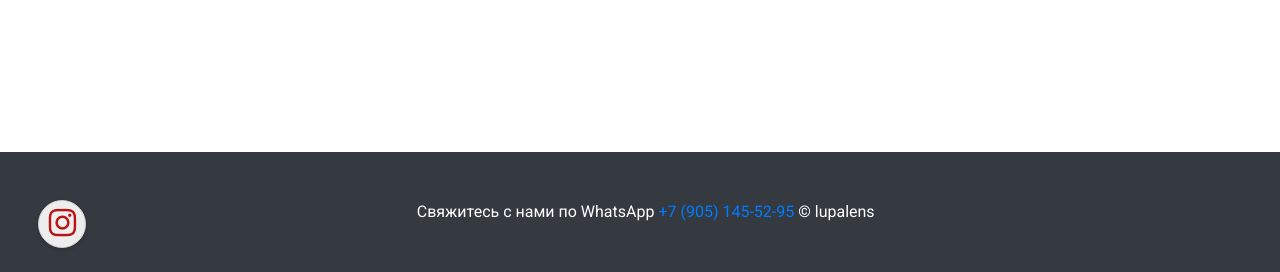
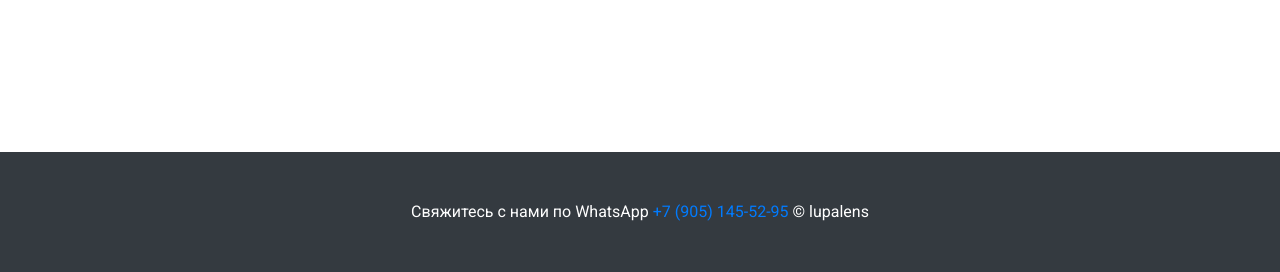
Before and after one commit to d-capital/lupa, a Flask app: page / in a window 1280 px wide. Shown: the part 882-1154 px from the top of the page. Run offline with Flask 2, Linux system fonts and the light colour scheme; data that the repository does not hold is empty; some libraries are stand-ins or nearby versions.

Commit message:
removed instagram from footer

```diff
--- a/templates/base.html
+++ b/templates/base.html
@@ -129,11 +129,6 @@
 
   <!-- Footer -->
   <footer class="py-5 bg-dark" style="margin-top:50%">
-    <div class="social instagram">
-      <a href="https://www.instagram.com/lupalens" target="_blank" style="margin-left: 3%">
-          <i class="fa fa-instagram fa-2x"></i>
-      </a>
-    </div>
     <div class="container">
       <p class="m-0 text-center text-white">Свяжитесь с нами по WhatsApp <a href="tel:+7 (905) 145-52-95">+7 (905) 145-52-95</a>  &copy; lupalens</p>
     </div>
```
